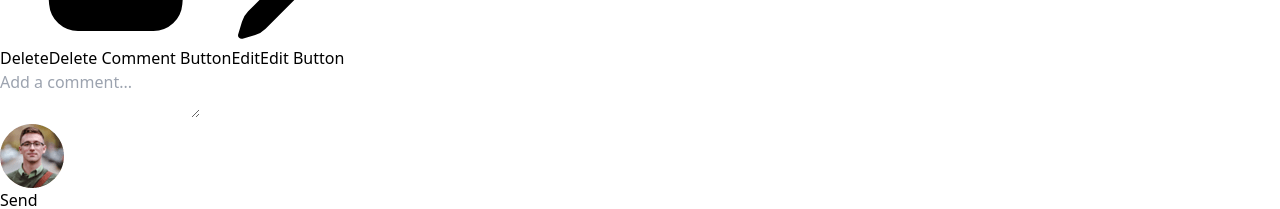
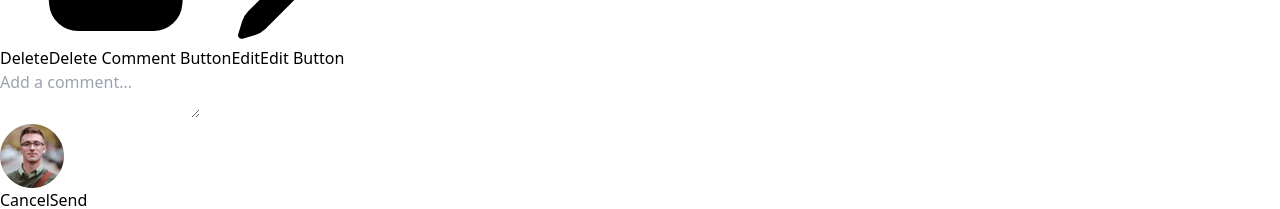
Before and after one commit to fcbvttn123/react-interactive-comment-section, a React (Vite) app: page /reply in a window 1280 px wide. Shown: the part 2318-2527 px from the top of the page. Built offline with nearby package versions, Linux system fonts and the light colour scheme.

Commit message:
Add cancel feature for AddComment component

```diff
--- a/src/App.jsx
+++ b/src/App.jsx
@@ -18,3 +18,5 @@ export default App
 
 
 // Only like if you are currently logged in (CommentLikes component)
+
+// When click the reply button, the reply card should have the username that it refers to
--- a/src/components/AddComment.jsx
+++ b/src/components/AddComment.jsx
@@ -1,44 +1,65 @@
-import { useState } from "react"
-import { Navigate, useOutletContext } from "react-router-dom"
+import { useState } from "react";
+import { Navigate, useOutletContext, useLocation, Link } from "react-router-dom";
 
 export function AddComment() {
   const [formData, setFormData] = useState({
-        comment: ""
-    })
-    const {currentSignedInUser} = useOutletContext()
-    const [formSubmitted, setFormSubmitted] = useState(false)
+    comment: "",
+  });
+  const { currentSignedInUser } = useOutletContext();
+  const [formSubmitted, setFormSubmitted] = useState(false);
+
+  const location = useLocation();
+  //console.log(location);
 
   function handleFormChange(e) {
-        let {name, value} = e.target
-        setFormData(prev => {
+    let { name, value } = e.target;
+    setFormData((prev) => {
       return {
         ...prev,
-                [name]: value
-            }
-        })
+        [name]: value,
+      };
+    });
   }
 
   function formSubmission(e) {
-        e.preventDefault()
-        if(formData.comment.replace(/\s/g, "") !== "") {
-            setFormSubmitted(true)
+    e.preventDefault();
+    if (formData.comment.replace(/\s/g, "") !== "") {
+      setFormSubmitted(true);
     }
   }
 
-    return (
-        formSubmitted
-        ?
-        <Navigate to={".."} state={{replies: formData.comment}}/>
-        :
-        <form onSubmit={formSubmission} className="max-w-96 mx-auto p-4 rounded-lg bg-white">
-            <textarea value={formData.comment} onChange={handleFormChange} className="p-4 border w-full h-32 rounded-lg font-semibold mb-4" name="comment" placeholder="Add a comment..."></textarea>
-            <div className="flex items-center justify-between">
-                <div className="w-9 h-9 rounded-full bg-red-300">
+  return formSubmitted ? (
+    <Navigate to={".."} state={{ replies: formData.comment }} />
+  ) : (
+    <form
+      onSubmit={formSubmission}
+      className="max-w-96 mx-auto p-4 rounded-lg bg-white"
+    >
+
+      <textarea
+        value={formData.comment}
+        onChange={handleFormChange}
+        className="p-4 border w-full h-32 rounded-lg font-semibold mb-4"
+        name="comment"
+        placeholder="Add a comment..."
+      ></textarea>
+
+      <div className="flex items-center">
+        <div className="w-9 h-9 rounded-full bg-red-300 mr-auto">
           <img src={`./images/avatars/${currentSignedInUser.image}`} />
         </div>
-                <button className="text-white text-lg font-semibold bg-indigo-700 py-3 px-8 rounded-lg hover:opacity-80">Send</button>
+        <Link to={".."}>
+            <button className="text-white text-lg font-semibold bg-red-500 py-3 px-8 rounded-lg hover:opacity-80">
+                Cancel
+            </button>
+        </Link>
+        <button className="text-white text-lg font-semibold bg-indigo-700 py-3 px-8 rounded-lg hover:opacity-80 ml-2">
+          Send
+        </button>
       </div>
+
     </form>
-    )
+  );
+}
 
-}
+// {referToOthers && <span className="text-indigo-700 font-bold">@{referToOthers}</span>}
--- a/src/components/CommentCard.jsx
+++ b/src/components/CommentCard.jsx
@@ -34,7 +34,7 @@ export function CommentCard({children, openDialog=null, commentOwnerName="anonym
                             <span className="font-bold text-indigo-700">Edit</span>
                             <span className="sr-only">Edit Button</span>
                         </button>:
-                        <Link to="/reply">
+                        <Link to="/reply" state={{referTo: commentOwnerName}}>
                             <button className="flex items-center">
                                 <ArrowUturnLeftIcon aria-hidden="true" className="w-6 h-4 text-indigo-700"/>
                                 <span className="font-bold text-indigo-700">Reply</span>
```
Lines whose indentation alone changed are shown as unchanged.
